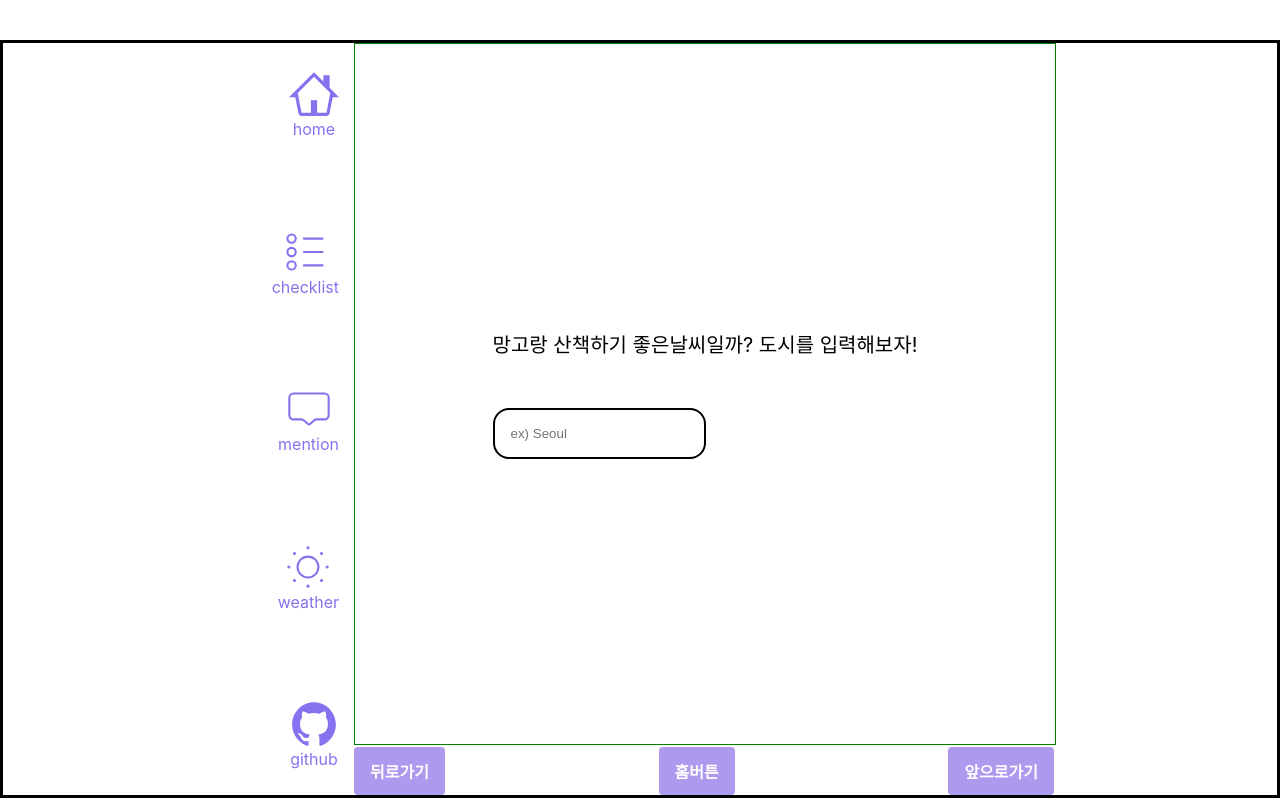
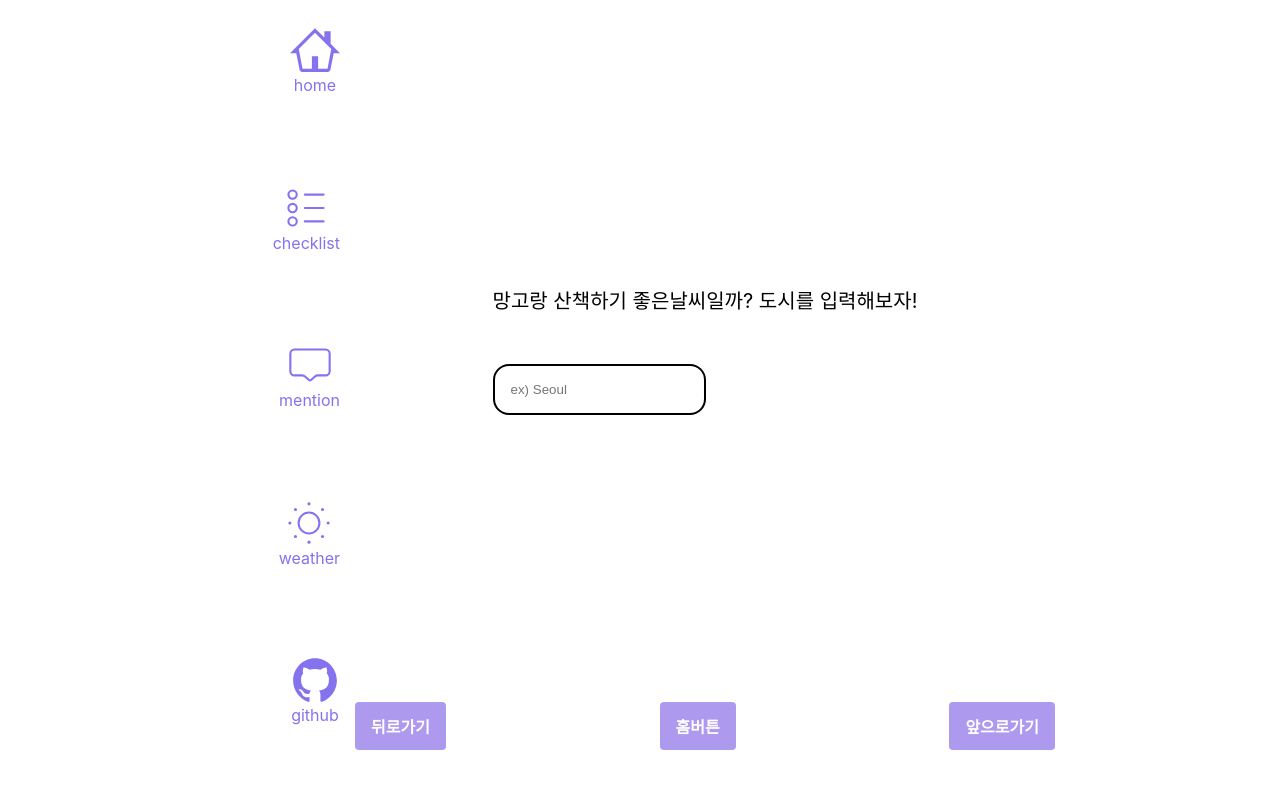
Before and after one commit to yeomdogyeong/make-my-app, a React (Create React App) app: page /weather in a window 1280 px wide. Built offline with nearby package versions, Linux system fonts and the light colour scheme; no server answers.

Commit message:
css 수정완료

```diff
--- a/src/pages/ListPage.js
+++ b/src/pages/ListPage.js
@@ -10,11 +10,9 @@ const DefaultBox = styled.div`
   align-items: center;
   width: 100%;
   height: 100%;
-  border: solid black;
   margin: 0;
   padding: 0;
   box-sizing: border-box;
-  margin-top: 40px;
 `;
 
 const FirstBox = styled.div`
@@ -28,7 +26,7 @@ const SecondBox = styled.div`
   display: flex;
   justify-content: center;
   align-items: center;
-  background-color: #d2e1ff;
+  /* background-color: #d2e1ff; */
 `;
 
 const ListBox = styled.div`
--- a/src/pages/MangoToDo.js
+++ b/src/pages/MangoToDo.js
@@ -18,11 +18,9 @@ const DefaultBox = styled.div`
   align-items: center;
   width: 100%;
   height: 100%;
-  border: solid black;
   margin: 0;
   padding: 0;
   box-sizing: border-box;
-  margin-top: 10px;
 `;
 
 const SecondBox = styled.div`
@@ -42,11 +40,11 @@ const SecondBox = styled.div`
   );
   overflow: hidden; */
   > .toimg {
-    width: 290px;
-    height: 400px;
+    width: 300px;
+    height: 500px;
     background: white;
     &:hover {
-      background: rgb(220, 224, 227);
+      transform: translateY(-20px);
     }
     &:active {
       background: white;
--- a/src/pages/Mention.js
+++ b/src/pages/Mention.js
@@ -10,11 +10,9 @@ const DefaultBox = styled.div`
   align-items: center;
   width: 100%;
   height: 100%;
-  border: solid black;
   margin: 0;
   padding: 0;
   box-sizing: border-box;
-  margin-top: 40px;
 `;
 
 const SecondBox = styled.div`
--- a/src/pages/Weather.js
+++ b/src/pages/Weather.js
@@ -14,23 +14,22 @@ const DefaultBox = styled.div`
   align-items: center;
   width: 100%;
   height: 100%;
-  border: solid black;
+  /* border: solid black; */
   margin: 0;
   padding: 0;
   box-sizing: border-box;
-  margin-top: 40px;
+  /* margin-top: 40px; */
 `;
 
 const SecondBox = styled.div`
   width: 700px; //이거 max-width로 하면안됨
   height: 700px;
-  border: solid red;
   display: flex;
   justify-content: center;
   align-items: center;
   flex-direction: column;
   background-color: white;
-  border: 1px solid green;
+  /* border: 1px solid green; */
 
   .appContentWrap {
     /* transform: translate(-50%, -50%); */
--- a/src/pages/WhoIsShe.js
+++ b/src/pages/WhoIsShe.js
@@ -10,11 +10,10 @@ const DefaultBox = styled.div`
   align-items: center;
   width: 100%;
   height: 100%;
-  border: solid black;
+  /* border: solid black; */
   margin: 0;
   padding: 0;
   box-sizing: border-box;
-  margin-top: 40px;
 `;
 
 const SecondBox = styled.div`
```
Also changed, not shown: public/img/pictureofmango.png (added).
